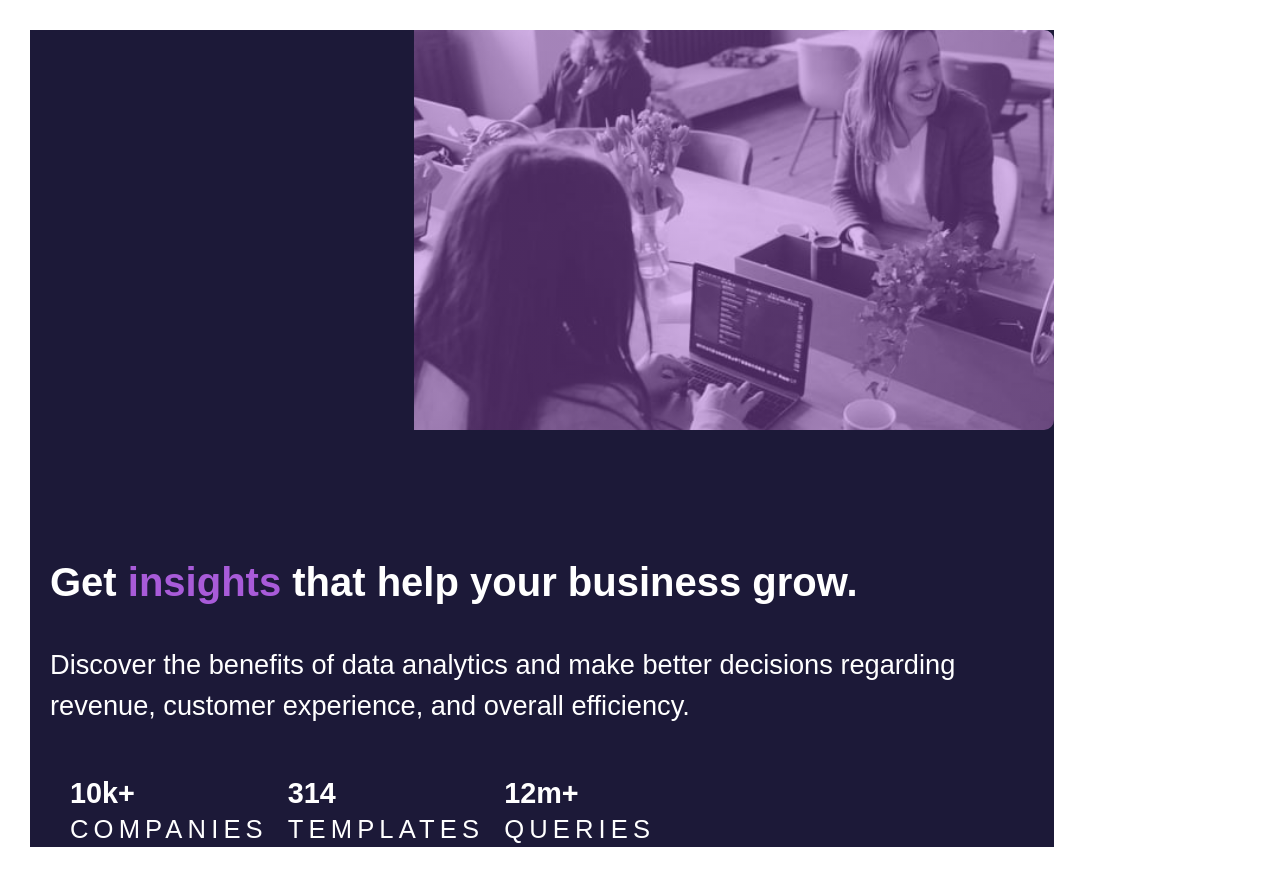
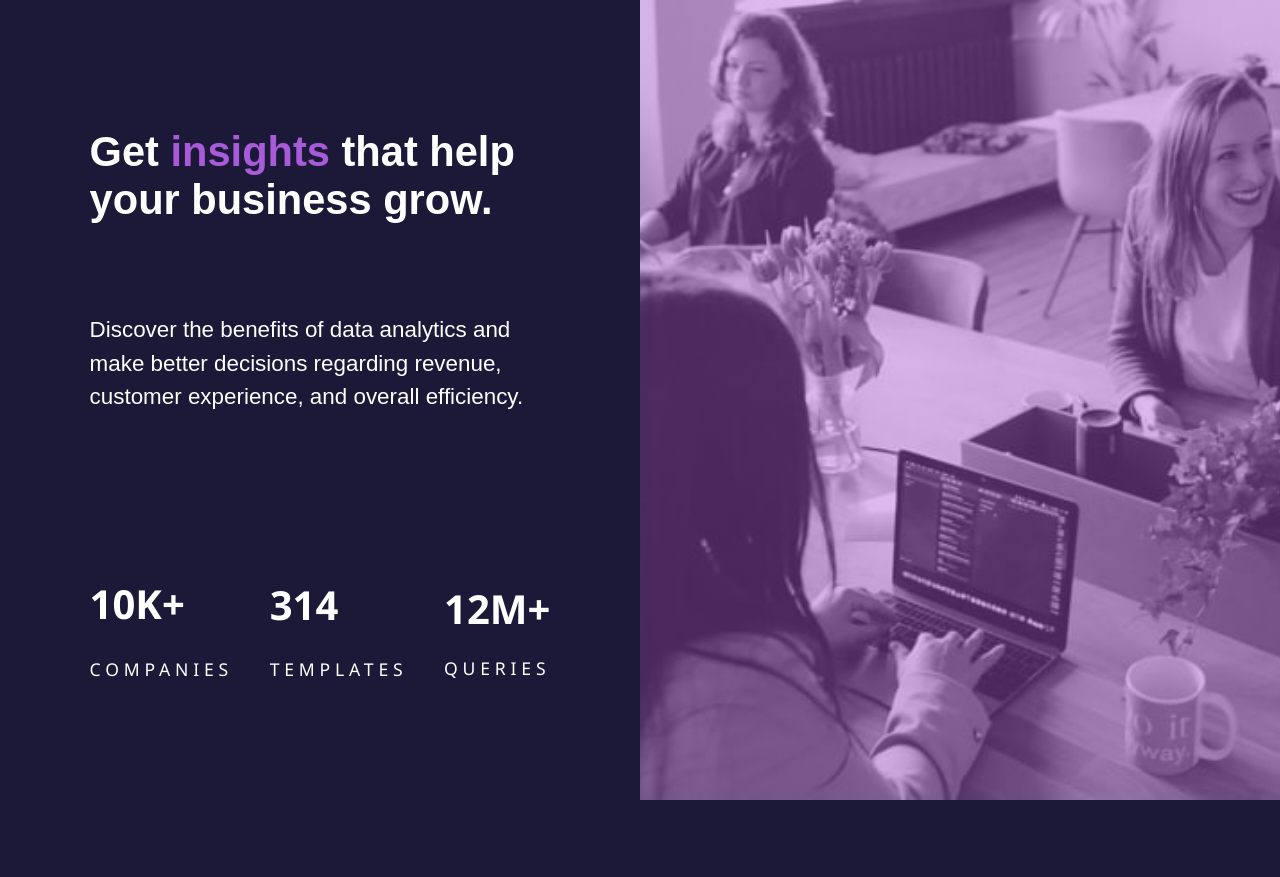
Before and after one commit to Jd33n27/Axia-2nd-monthly-exam-practtical, a plain HTML site: page index.html in a window 1280 px wide. After the commit the page ends 800 px from the top, so only its background shows below. Drawn offline with Linux system fonts and the light colour scheme.

Commit message:
final fix

```diff
--- a/index.html
+++ b/index.html
@@ -7,25 +7,23 @@
     <title>Stats Preview Card</title>
   </head>
   <body>
-    <main>
-      <!-- image Div -->
-      <div>
-        <section class="imageArea"></section>
-      </div>
-      <!-- Text Div -->
+    <div class="container">
+      <!-- Text Area -->
+      <div class="buttom left">
         <div class="textArea">
-        <div>
+          <div class="">
             <h1>
               Get <span id="purpleText">insights </span>that help your business
               grow.
             </h1>
+          </div>
+          <div class="">
             <p>
               Discover the benefits of data analytics and make better decisions
               regarding revenue, customer experience, and overall efficiency.
             </p>
           </div>
-        <section id="featured">
-          <div class="featured-grid">
+          <div class="brief-info">
             <div class="featured-texts">
               <h2>10k+</h2>
               <p>companies</p>
@@ -39,8 +37,11 @@
               <p>queries</p>
             </div>
           </div>
-        </section>
         </div>
-    </main>
+      </div>
+
+      <!-- Image Area -->
+      <div class="top right"></div>
+    </div>
   </body>
 </html>
--- a/style.css
+++ b/style.css
@@ -4,14 +4,18 @@
   box-sizing: border-box;
 }
 
-main{
-  width: 100%;
+body {
   background-color: #1c1938;
   font-family: Arial, Helvetica, sans-serif;
   color: #fff;
 }
 
-.imageArea {
+.container {
+  display: flex;
+  flex-direction: column-reverse;
+}
+
+.top {
   background-image: linear-gradient(#a95bd96c, #a95bd96c),
     url("../images/image-header-mobile.jpg");
   display: flex;
@@ -28,102 +32,99 @@ main{
 
 .textArea {
   width: 100%;
-  padding: 20px;
   text-align: center;
   align-items: center;
+  padding: 0 5%;
 }
 
 .textArea h1 {
-  font-size: 35px;
+  font-size: 2.7rem;
   font-weight: 700;
   margin-bottom: 20px;
 }
 
 .textArea p {
-  font-size: 20px;
+  font-size: 1.4rem;
   line-height: 1.5;
   margin-bottom: 20px;
 }
 
-.featured-texts p {
+.brief-info {
   text-transform: uppercase;
   font-size: 16px;
+  padding: 10% 0;
 }
 
-@media (min-width: 765.9px) {
+.brief-info h2 {
+  font-family: "Segoe UI", Tahoma, Geneva, Verdana, sans-serif;
+  font-weight: 700;
+  font-size: 2rem;
+  padding: 2.5% 0;
+}
 
-  main {
-    width: 80%;
-    margin: 30px 30px;
+.brief-info p {
+  font-family: "Segoe UI", Tahoma, Geneva, Verdana, sans-serif;
+  font-weight: 400;
+  font-size: 1.2rem;
+  letter-spacing: 0.3rem;
+}
+
+@media (min-width: 1024.9px) {
+  .container {
     display: flex;
-    flex-direction: row-reverse;
+    flex-direction: row;
+    justify-content: space-between;
     flex-wrap: wrap;
-    justify-content: space-between;
-    align-items: center;
-    gap: 10px;
-    background-color: #1c1938;
-    font-family: Arial, Helvetica, sans-serif;
-    color: #fff;
+    width: 100vw;
+    height: 100vh;
+    overflow: hidden;
   }
 
-
-  .imageArea {
+  .right {
+    width: 50%;
+    height: 100%;
     background-image: linear-gradient(#a95bd96c, #a95bd96c),
       url("../images/image-header-desktop.jpg");
-    display: flex;
-    /* background-position: center;
+    background-position: center;
     background-size: cover;
-    background-repeat: no-repeat; */
-    border-radius: 0 10px 10px 0;
-    width: 50vw;
-    height: 50vh;
+    background-repeat: no-repeat;
+  }
+
+  .left {
+    padding: 10% 5%;
+    width: 50%;
+    height: 100%;
   }
 
   .textArea {
-    /* display: flex;
-    flex-direction: column;
-    justify-content: center;
-    align-items: center; */
-    width: 100%;
     text-align: left;
   }
 
   .textArea h1 {
-    padding-top: 100px;
-    font-size: 2.5em;
-    font-weight: 700;
+    font-weight: 900;
+    font-size: 2.6rem;
   }
 
   .textArea p {
-    font-size: 1.7em;
-    padding-top: 20px;
+    padding: 15% 0;
     font-weight: 400;
+    font-size: 1.4rem;
   }
 
-  #featured {
-    width: 50%;
-    padding: 30px 20px;
-    height: 10vh;
+  .brief-info {
+    display: flex;
+    justify-content: space-between;
+    align-items: center;
+    padding: 15% 0;
   }
 
-  #featured .featured-grid {
-    display: grid;
-    grid-template-columns: 1fr 1fr 1fr;
-    justify-content: space-between;
-    align-items: center;
-    gap: 20px;
+  .brief-info h2 {
+    font-weight: 700;
+    font-size: 2.5rem;
   }
 
-  .featured-texts h2 {
-    font-size: 1.8em;
-    font-weight: 700;
-  }
-
-  .featured-texts p {
-    font-size: 1.6em;
+  .brief-info p {
     font-weight: 400;
-    letter-spacing: 0.2em;
-    margin: 0;
-    padding: 0;
+    font-size: 1.1rem;
   }
 }
```
Lines whose indentation alone changed are shown as unchanged.
